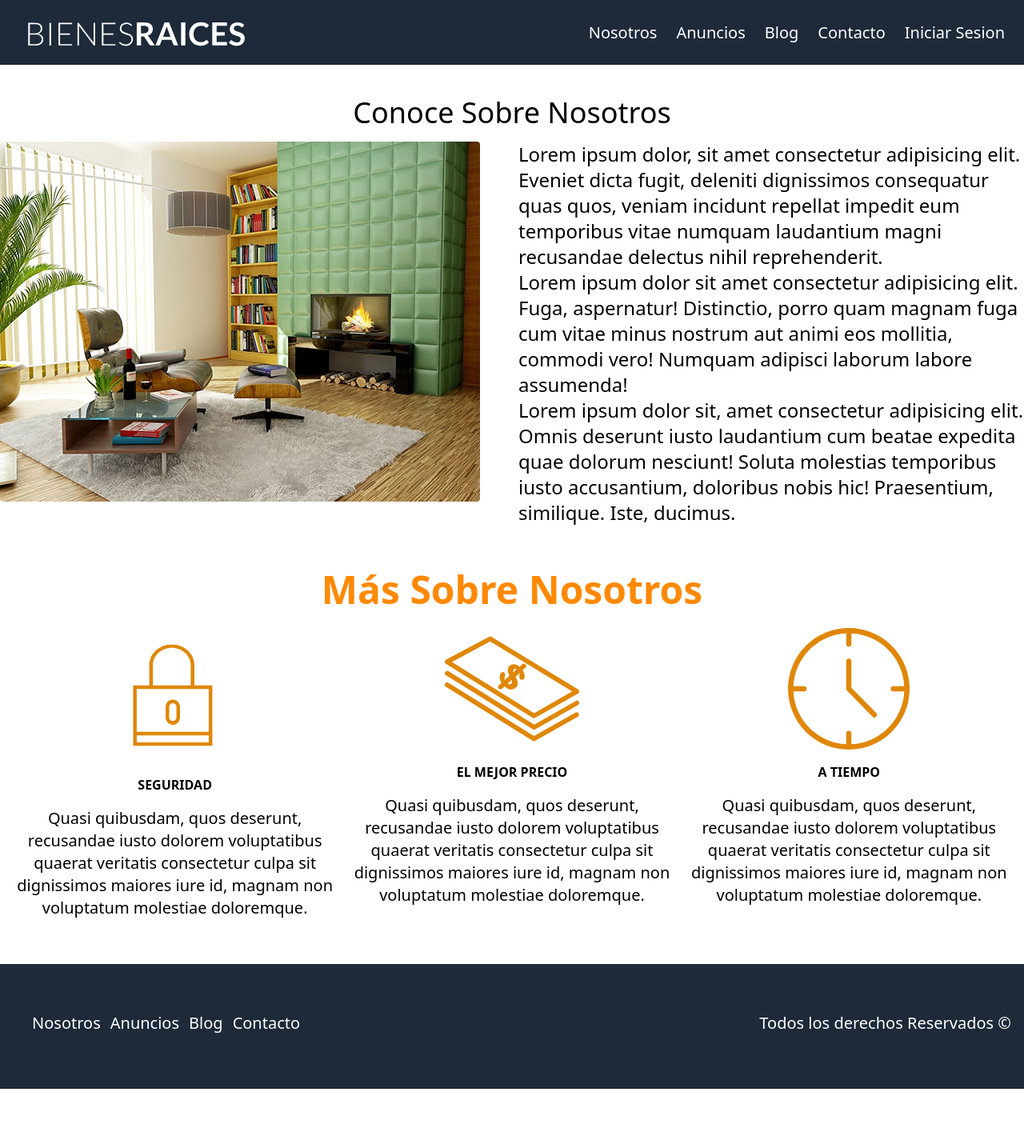
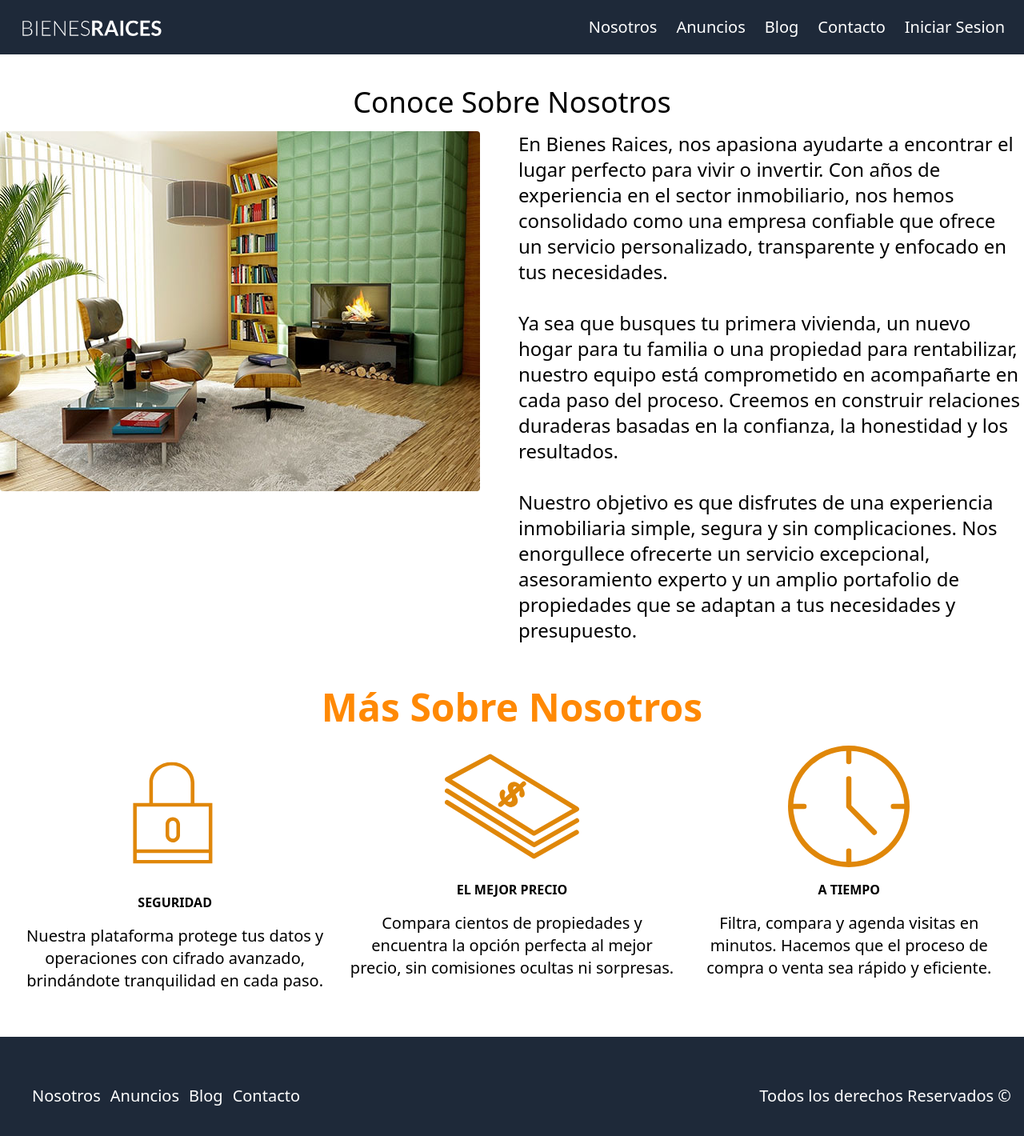
Before and after one commit to Franklin-Gomez/BienesRaicesMernFront, a React (Vite) app: page /nosotros in a window 1280 px wide. Shown: the top 1420 px of the page at 80% size. Before the commit the page ends 1361 px from the top, so only its background shows below. Built offline with nearby package versions, Linux system fonts and the light colour scheme.

Commit message:
responsive

```diff
--- a/src/components/Aboutus.tsx
+++ b/src/components/Aboutus.tsx
@@ -4,24 +4,27 @@ export default function Aboutus() {
         <section className="container mx-auto p-4">
             <h2 className="font-bold text-orange-400 text-center text-5xl my-6">Más Sobre Nosotros</h2>
 
-            <div className="iconos-nosotros flex justify-between gap-4">
+            <div className="iconos-nosotros flex  flex-col md:flex-row justify-between gap-4">
 
-                <div className="text-center w-1/3 flex flex-col items-center">
+                <div className="text-center md:w-1/3 flex flex-col items-center">
                     <img src="/img/icono1.svg" className="w-42 h-42" alt="Icono Seguridad"/>
                     <h3 className=" uppercase font-bold my-4">Seguridad</h3>
-                    <p className="text-xl">Quasi quibusdam, quos deserunt, recusandae iusto dolorem voluptatibus quaerat veritatis consectetur culpa sit dignissimos maiores iure id, magnam non voluptatum molestiae doloremque.</p>
+                    <p className="text-xl"> Nuestra plataforma protege tus datos y operaciones con cifrado avanzado, brindándote tranquilidad en cada paso.
+                    </p>
                 </div>
 
-                <div className="icono text-center w-1/3 flex flex-col items-center">
+                <div className="icono text-center md:w-1/3 flex flex-col items-center">
                     <img src="/img/icono2.svg" className="w-42 h-38" alt="Icono Mejor Precio"/>
                     <h3 className=" uppercase font-bold my-4">El Mejor Precio</h3>
-                    <p className="text-xl">Quasi quibusdam, quos deserunt, recusandae iusto dolorem voluptatibus quaerat veritatis consectetur culpa sit dignissimos maiores iure id, magnam non voluptatum molestiae doloremque.</p>
+                    <p className="text-xl">  Compara cientos de propiedades y encuentra la opción perfecta al mejor precio, sin comisiones ocultas ni sorpresas.
+                    </p>
                 </div>
 
-                <div className="icono text-center w-1/3 flex flex-col items-center">
+                <div className="icono text-center md:w-1/3 flex flex-col items-center">
                     <img src="/img/icono3.svg" className="w-42 h-38" alt="Icono a Tiempo"/>
                     <h3 className=" uppercase font-bold my-4">A Tiempo</h3>
-                    <p className="text-xl">Quasi quibusdam, quos deserunt, recusandae iusto dolorem voluptatibus quaerat veritatis consectetur culpa sit dignissimos maiores iure id, magnam non voluptatum molestiae doloremque.</p>
+                    <p className="text-xl">        Filtra, compara y agenda visitas en minutos. Hacemos que el proceso de compra o venta sea rápido y eficiente.
+                    </p>
                 </div>
             </div>
         </section>
--- a/src/components/Depart.tsx
+++ b/src/components/Depart.tsx
@@ -14,7 +14,7 @@ export default function Depart() {
             <h2 className="font-light text-center my-6 text-5xl">Casas y Depas en Venta</h2>
 
             <div className="flex">
-                <div className="flex  gap-4">
+                <div className=" flex flex-col  md:flex-row gap-4 ">
 
                     { data &&
 
--- a/src/components/Header.tsx
+++ b/src/components/Header.tsx
@@ -18,7 +18,7 @@ export default function Header() {
         <>
             <header className={ index ?
 
-                "px-0 pb-12 bg-[url('/img/header.jpg')] bg-cover bg-center flex flex-col h-[500px] items-center"
+                "px-0 pb-12 bg-[url('/img/header.jpg')] bg-cover bg-center flex flex-col md:flex-row  h-[500px] items-center"
 
                 :
 
@@ -27,23 +27,28 @@ export default function Header() {
             }>
 
 
-                <div className="container mx-auto p-4 flex flex-col justify-between h-full ">
+                <div className="container mx-auto p-4 flex flex-col justify-between h-full">
 
                     <div className="w-full max-w-7xl mt-0 mb-auto ">
 
-                        <div className="flex justify-between w-full mx-auto">
+                        {/* <div className="flex justify-between w-full mx-auto"> */}
+                        <div className="flex flex-col md:flex-row justify-between items-center w-full gap-4">
+
                             <Link to="/">
-                                <img src="/img/logo.svg" className="w-full " alt="Logotipo de Bienes Raices"/>
+                                <img src="/img/logo.svg" className="w-48 mx-auto md:mx-0" alt="Logotipo de Bienes Raices"/>
                             </Link>
 
-                            <div className=" lg:hidden">
+                            {/* <div className=" lg:hidden">
                                 <img src="/img/barras.svg" className="w-20" alt="icono menu responsive"/>
-                            </div>
+                            </div> */}
 
-                            <div className="flex flex-row-reverse items-center  gap-3 text-white ">
+                            {/* <div className="flex flex-row-reverse items-center  gap-3 text-white"> */}
+                            <div className="flex flex-col md:flex-row items-center gap-4 text-white w-full md:w-auto">
+
                                 {/* <img className=" w-20" src="/img/dark-mode.svg"/> */}
 
-                                <nav className=" flex gap-2 text-xl"  >
+                                {/* <nav className=" flex gap-2 text-xl"  > */}
+                                <nav className="flex flex-col md:flex-row gap-2 text-xl text-center w-full">
                                     <Link to="/nosotros" className="px-2 py-1 hover:text-gray-400 hover:font-bold">Nosotros</Link>
                                     <Link to="/anuncios" className="px-2 py-1 hover:text-gray-400 hover:font-bold">Anuncios</Link>
                                     <Link to="/blog" className="px-2 py-1 hover:text-gray-400 hover:font-bold">Blog</Link>
--- a/src/components/OurBlog.tsx
+++ b/src/components/OurBlog.tsx
@@ -51,7 +51,7 @@ export default function OurBlog() {
 
                     </div>
 
-                    <p className="text-end mt-4 text-white">- Juan De la torre</p>
+                    <p className="text-end mt-4 text-white">- Franklin D. Gomez</p>
 
                 </div>
             </section>
--- a/src/views/Pages/Nosotros.tsx
+++ b/src/views/Pages/Nosotros.tsx
@@ -15,11 +15,13 @@ export default function Nosotros() {
 
 
                     <p className=" text-2xl">
-                        Lorem ipsum dolor, sit amet consectetur adipisicing elit. Eveniet dicta fugit, deleniti dignissimos consequatur quas quos, veniam incidunt repellat impedit eum temporibus vitae numquam laudantium magni recusandae delectus nihil reprehenderit.
+                        En Bienes Raices, nos apasiona ayudarte a encontrar el lugar perfecto para vivir o invertir. Con años de experiencia en el sector inmobiliario, nos hemos consolidado como una empresa confiable que ofrece un servicio personalizado, transparente y enfocado en tus necesidades.
                         <br></br>
-                        Lorem ipsum dolor sit amet consectetur adipisicing elit. Fuga, aspernatur! Distinctio, porro quam magnam fuga cum vitae minus nostrum aut animi eos mollitia, commodi vero! Numquam adipisci laborum labore assumenda!
                         <br></br>
-                        Lorem ipsum dolor sit, amet consectetur adipisicing elit. Omnis deserunt iusto laudantium cum beatae expedita quae dolorum nesciunt! Soluta molestias temporibus iusto accusantium, doloribus nobis hic! Praesentium, similique. Iste, ducimus.
+                        Ya sea que busques tu primera vivienda, un nuevo hogar para tu familia o una propiedad para rentabilizar, nuestro equipo está comprometido en acompañarte en cada paso del proceso. Creemos en construir relaciones duraderas basadas en la confianza, la honestidad y los resultados.
+                        <br></br>
+                        <br></br>
+                        Nuestro objetivo es que disfrutes de una experiencia inmobiliaria simple, segura y sin complicaciones. Nos enorgullece ofrecerte un servicio excepcional, asesoramiento experto y un amplio portafolio de propiedades que se adaptan a tus necesidades y presupuesto.
                     </p>
 
                 </div>
--- a/src/views/Pages/admin/EditProperty.tsx
+++ b/src/views/Pages/admin/EditProperty.tsx
@@ -67,8 +67,6 @@ export default function EditProperty() {
 
     if( isLoading )  return "Cargando..."
 
-    console.log(data)
-
     if( !data ) return "No se encontró la propiedad"
 
     const handleSaveForm = ( formData : formPropertyType) => {
--- a/src/views/Pages/admin/InicioAdmin.tsx
+++ b/src/views/Pages/admin/InicioAdmin.tsx
@@ -4,6 +4,7 @@ import { deletePropertyAPI, getAllPropertyAPI } from "../../../api";
 import { toast } from "react-toastify";
 import { useEffect } from "react";
 import { usePropertyStore } from "../../../stores/store";
+import { formatCurrency } from "../../../utils";
 export default function InicioAdmin() {
 
     const { data } = useQuery({
@@ -81,8 +82,8 @@ export default function InicioAdmin() {
                                         <img src={property.image} alt="Imagen Propiedad" className="w-30 h-30 object-cover rounded-lg mx-auto" />
                                     </td>
                                     <td className="border px-2 py-1">{ property.name }</td>
-                                    <td className="border px-2 py-1">{ property.description }</td>
-                                    <td className="border px-2 py-1">{ property.price }</td>
+                                    <td className="border px-2 py-1 max-w-[200px] ">{ property.description }</td>
+                                    <td className="border px-2 py-1">{ formatCurrency ( property.price ) }</td>
                                     <td className="border px-2 py-1">{ property.wc }</td>
                                     <td className="border px-2 py-1">{ property.parking }</td>
                                     <td className="border px-2 py-1">{ property.room }</td>
```
